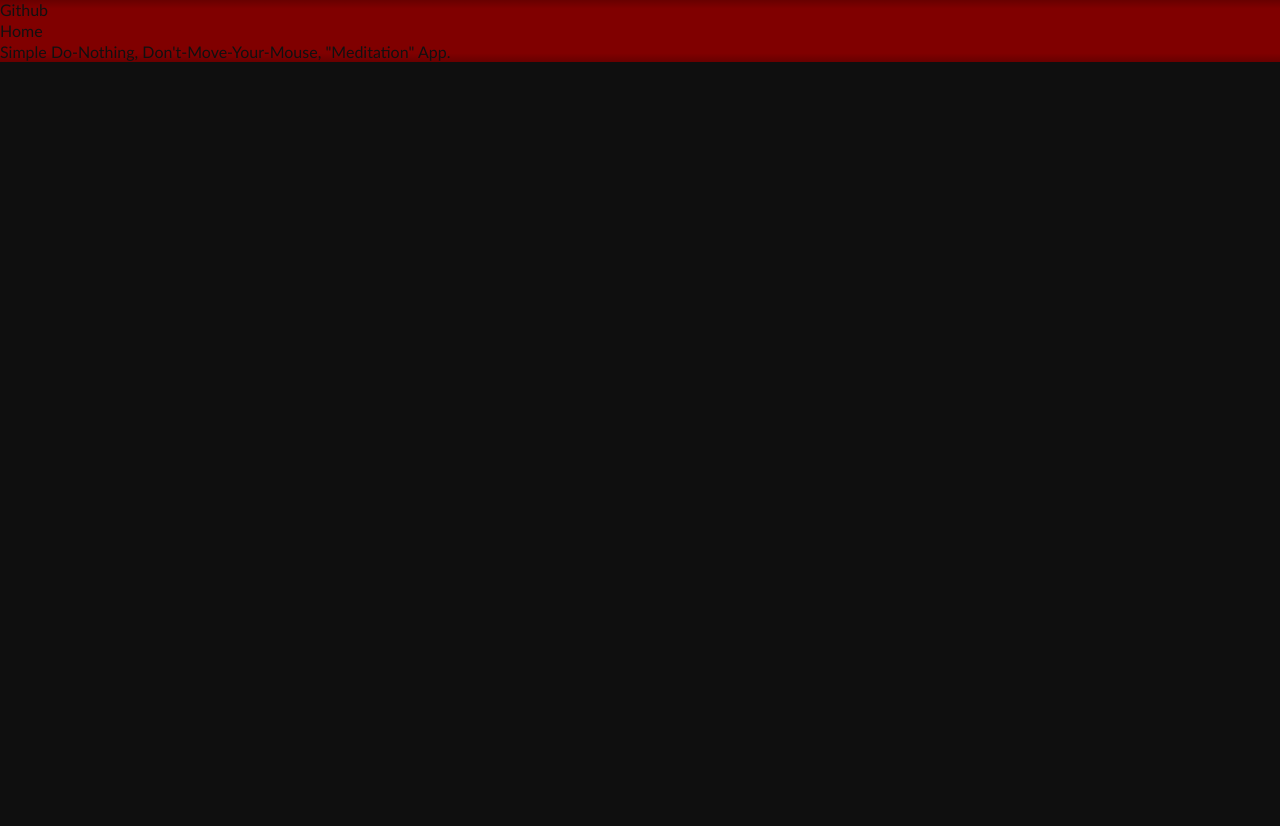
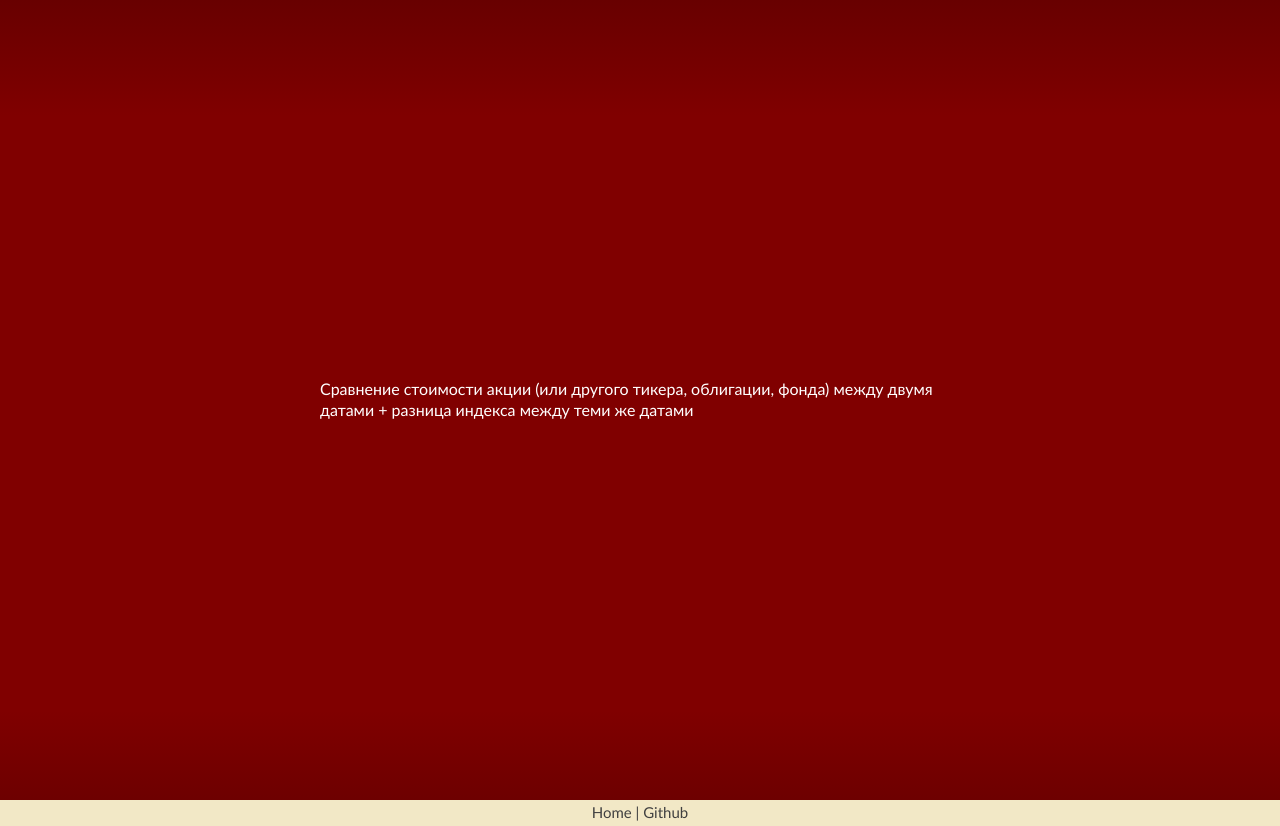
Before and after one commit to siebentod/birzha, a React (Vite) app: page /about in a window 1280 px wide. Before the commit the page ends 800 px from the top, so only its background shows below. Built offline with nearby package versions, Linux system fonts and the light colour scheme.

Commit message:
smallfix

```diff
--- a/src/About.jsx
+++ b/src/About.jsx
@@ -1,5 +1,5 @@
 import { Helmet } from 'react-helmet';
-import { Link } from 'react-router-dom';
+import Footer from './Footer';
 
 function About() {
   return (
@@ -8,32 +8,15 @@ function About() {
         <title>About</title>
         <meta name="description" content="Simple Do-Nothing App" />
       </Helmet>
-      <header>
-        <div className="links">
-          <div className="link link__github">
-            <a href="https://github.com/siebentod/nivritti">
-              Github{' '}
-              <i
-                className="fa-solid fa-arrow-up-right-from-square"
-                style={{ fontSize: '9px' }}
-              ></i>
-            </a>
-          </div>
-          <div className="link link__about">
-            <Link to="/">Home</Link>
-          </div>
-        </div>
-      </header>
-      <div className="about">
-        <div className="about__main">
-          <ul>
-            <li>
-              Simple Do-Nothing, Don&#39;t-Move-Your-Mouse, &#34;Meditation&#34;
-              App.
-            </li>
-          </ul>
-        </div>
+      <div className="flex flex-col justify-center items-center h-[100dvh]">
+        <p className="max-w-screen-sm text-white">
+          Сравнение стоимости акции (или другого тикера, облигации, фонда) между
+          двумя датами + разница индекса между теми же датами
+        </p>
       </div>
+      <Footer>
+        <a href="/">Home</a>
+      </Footer>
     </>
   );
 }
--- a/src/App.jsx
+++ b/src/App.jsx
@@ -387,7 +387,9 @@ function App() {
           </form>
         </div>
       </main>
-      <Footer />
+      <Footer>
+        <a href="/about">About</a>
+      </Footer>
     </>
   );
 }
--- a/src/Footer.jsx
+++ b/src/Footer.jsx
@@ -1,8 +1,7 @@
-function Footer() {
+function Footer({ children }) {
   return (
     <footer>
-      <a href="https://github.com/siebentod/birzha">Github</a> |{' '}
-      <a href="/about">About</a>
+      {children} | <a href="https://github.com/siebentod/birzha">Github</a>
     </footer>
   );
 }
--- a/src/index.css
+++ b/src/index.css
@@ -12,6 +12,12 @@
   .bg-primary {
     background-color: #800000;
   }
+  .secondary {
+    color: #f2e8c6;
+  }
+  .bg-secondary {
+    background-color: #f2e8c6;
+  }
   .custom-underline {
     position: relative;
   }
```
Also changed, not shown: public/image2.png.
